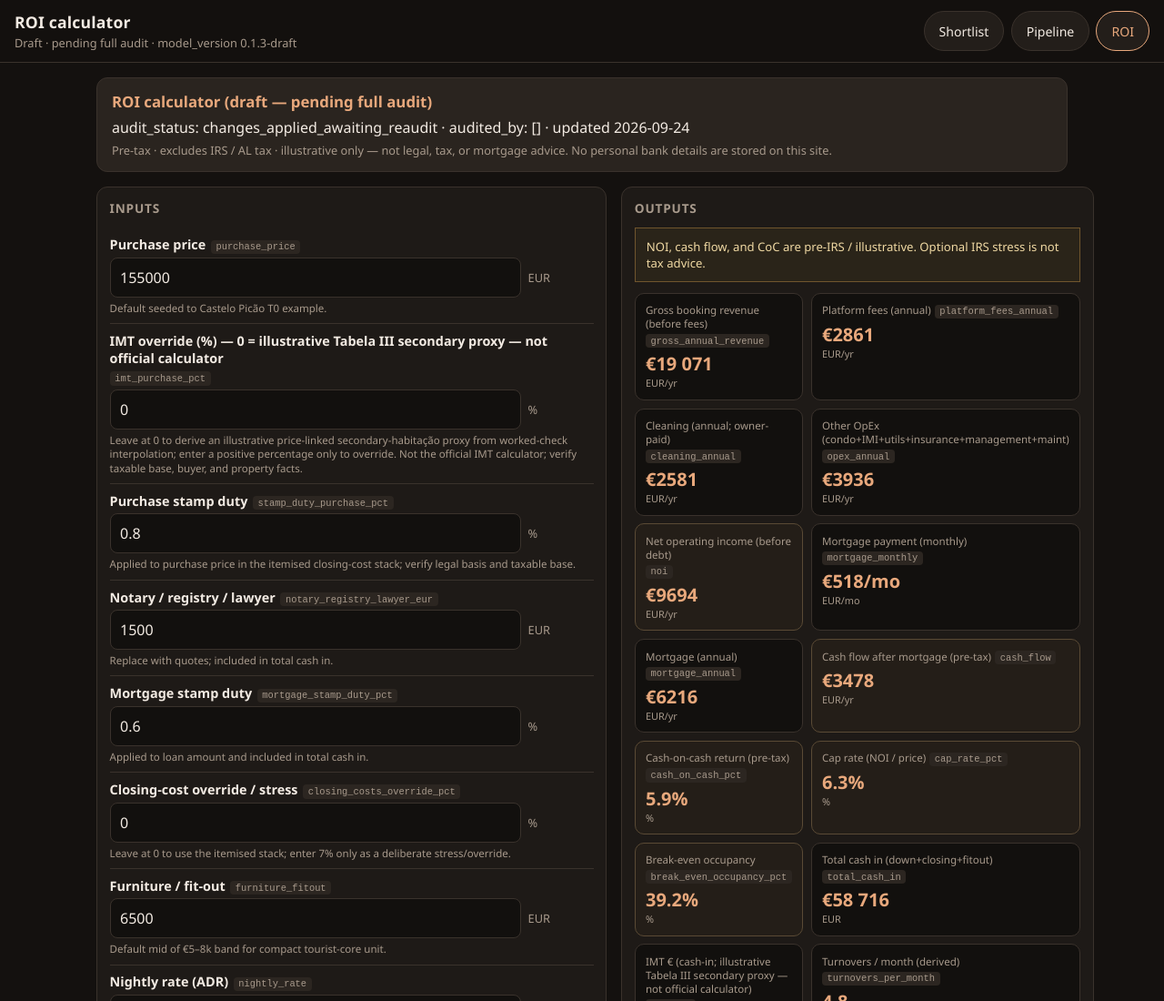
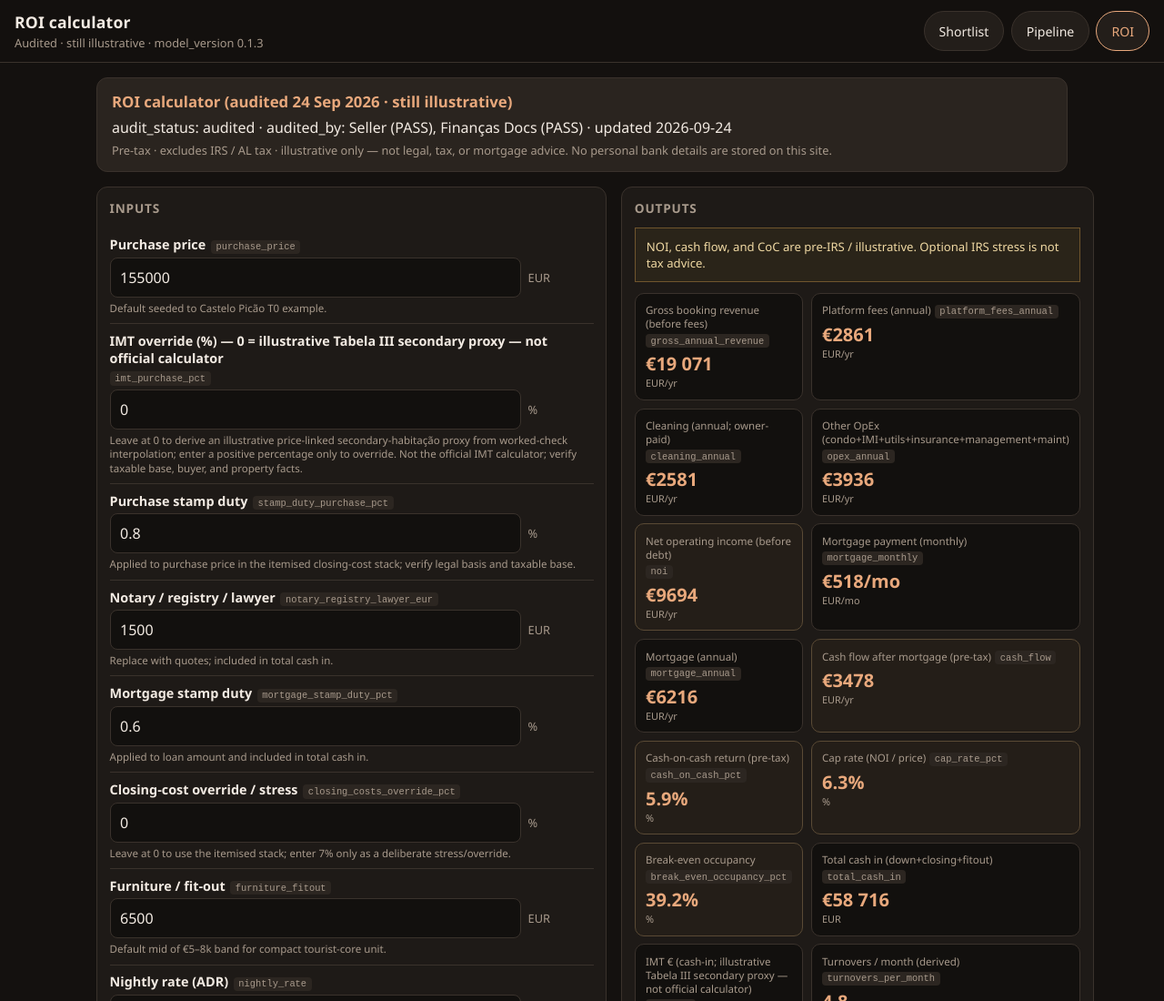
Before and after one commit to NALozano1/lisbon-shortlist, a plain HTML site: page roi.html in a window 1280 px wide. Shown: the top 1100 px of the page at 91% size. Drawn offline with Linux system fonts and the light colour scheme.

Commit message:
ROI 0.1.3 audited: Seller + Finanças Docs PASS

```diff
--- a/data/roi-model.json
+++ b/data/roi-model.json
@@ -1,7 +1,20 @@
 {
-  "model_version": "0.1.3-draft",
-  "audited_by": [],
-  "audit_status": "changes_applied_awaiting_reaudit",
+  "model_version": "0.1.3",
+  "audited_by": [
+    {
+      "agent": "Seller",
+      "verdict": "PASS",
+      "date": "2026-09-24",
+      "scope": "market/defaults/CoC"
+    },
+    {
+      "agent": "Finanças Docs",
+      "verdict": "PASS",
+      "date": "2026-09-24",
+      "scope": "IMT/closing/IRS labels/mortgage/OpEx"
+    }
+  ],
+  "audit_status": "audited",
   "updated": "2026-09-24",
   "disclaimer": "Illustrative STR / short-let model for Lisbon tourist-core. NOI, cash flow and CoC are pre-IRS / pre-AL-tax and not legal, tax, or mortgage advice. IMT and regime depend on buyer profile and property value; mais-valia is out of scope — verify with a lawyer / bank.",
   "assumptions": [
@@ -426,8 +439,8 @@
     }
   ],
   "reviewers": {
-    "Seller": "PASS WITH CHANGES re-audit 2026-09-24 — CoC pre-tax label and IRS-gated after-IRS CoC applied.",
-    "Finanças Docs": "PASS WITH CHANGES re-audit 2026-09-24 — price-linked IMT proxy, IMT cash-in line, Cat. F/NOI caveat, and LS bump applied."
+    "Seller": "PASS 2026-09-24 (final 0.1.3)",
+    "Finanças Docs": "PASS 2026-09-24 (final 0.1.3)"
   },
   "audit_notes": "Seller + Finanças Docs re-audits PASS WITH CHANGES; CoC labels/gating, price-linked IMT proxy, Cat. F/NOI caveat, and localStorage namespace changes applied; awaiting final re-audit."
 }
--- a/data/updates.json
+++ b/data/updates.json
@@ -1,4 +1,9 @@
 [
+  {
+    "date": "2026-09-24",
+    "title": "ROI calculator audited (0.1.3)",
+    "body": "Seller + Finanças Docs final PASS. Model still illustrative (pre-IRS banners remain); safe for comparing listings under ≤€240k."
+  },
   {
     "date": "2026-09-24",
     "title": "ROI 0.1.3-draft: dual re-audit changes applied",
--- a/roi.html
+++ b/roi.html
@@ -3,8 +3,8 @@
 <head>
   <meta charset="UTF-8" />
   <meta name="viewport" content="width=device-width, initial-scale=1, viewport-fit=cover" />
-  <title>ROI calculator (draft — pending full audit) · Lisbon</title>
-  <meta name="description" content="Labelled, auditable STR ROI calculator for Lisbon tourist-core — draft model pending full audit. Not financial advice." />
+  <title>ROI calculator (audited 24 Sep 2026 · still illustrative) · Lisbon</title>
+  <meta name="description" content="Labelled, auditable STR ROI calculator for Lisbon tourist-core — audited model · still illustrative. Not financial advice." />
   <link rel="stylesheet" href="styles.css" />
 </head>
 <body class="page-roi">
@@ -14,7 +14,7 @@
         <span class="full">ROI calculator</span>
         <span class="short">ROI</span>
       </h1>
-      <p>Draft · pending full audit · <span id="model-stamp"></span></p>
+      <p>Audited · still illustrative · <span id="model-stamp"></span></p>
     </div>
     <nav class="nav">
       <a href="index.html">Shortlist</a>
@@ -25,8 +25,8 @@
 
   <main class="roi-wrap">
     <div class="roi-banner" role="status">
-      <strong>ROI calculator (draft — pending full audit)</strong>
-      <span id="audit-line">audit_status: pending · audited_by: []</span>
+      <strong>ROI calculator (audited 24 Sep 2026 · still illustrative)</strong>
+      <span id="audit-line">audit_status: audited</span>
       <span class="roi-disclaimer">Pre-tax · excludes IRS / AL tax · illustrative only — not legal, tax, or mortgage advice. No personal bank details are stored on this site.</span>
     </div>
 
--- a/roi.js
+++ b/roi.js
@@ -317,9 +317,10 @@
       model = m;
       drafts = d;
       stampEl.textContent = `model_version ${m.model_version}`;
-      const auditors = (m.audited_by || []).length
-        ? m.audited_by.join(', ')
-        : '[]';
+      const ab = m.audited_by || [];
+      const auditors = ab.length
+        ? ab.map((a) => (typeof a === 'string' ? a : `${a.agent} (${a.verdict})`)).join(', ')
+        : '—';
       auditEl.textContent = `audit_status: ${m.audit_status} · audited_by: ${auditors} · updated ${m.updated || ''}`;
 
       const saved = loadLS();
```
Also changed, not shown: data/pipeline.json (+8 -8 lines).
